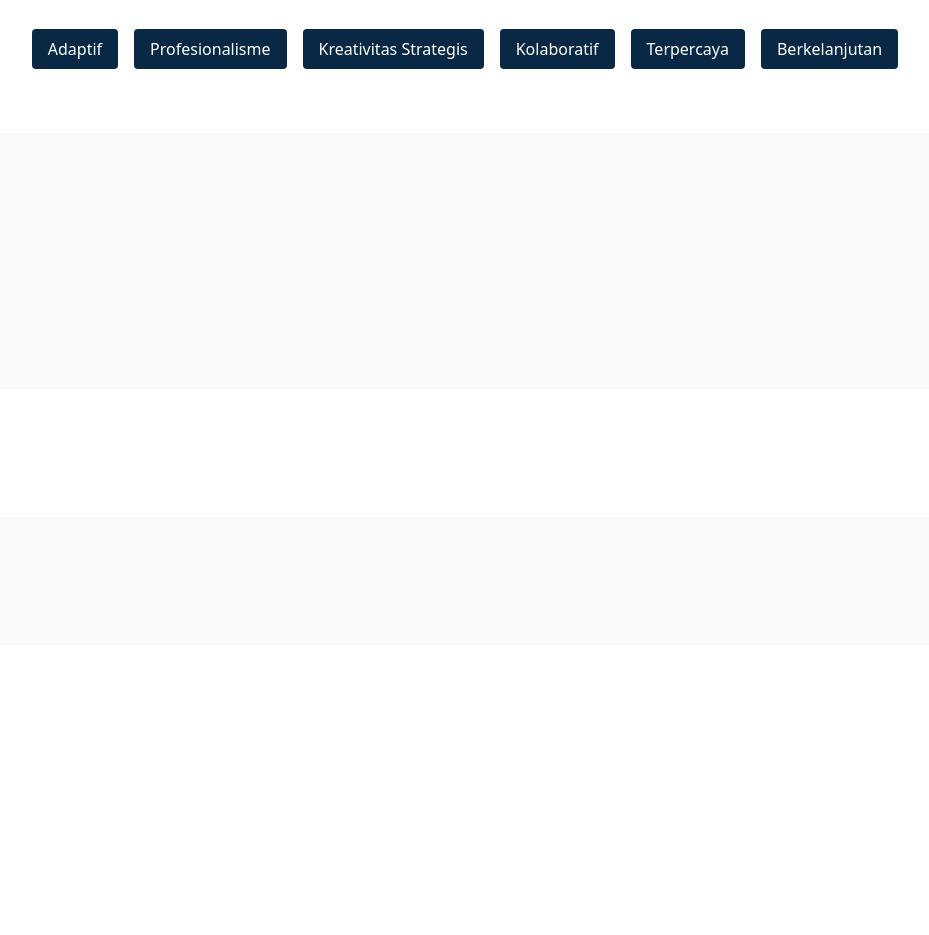
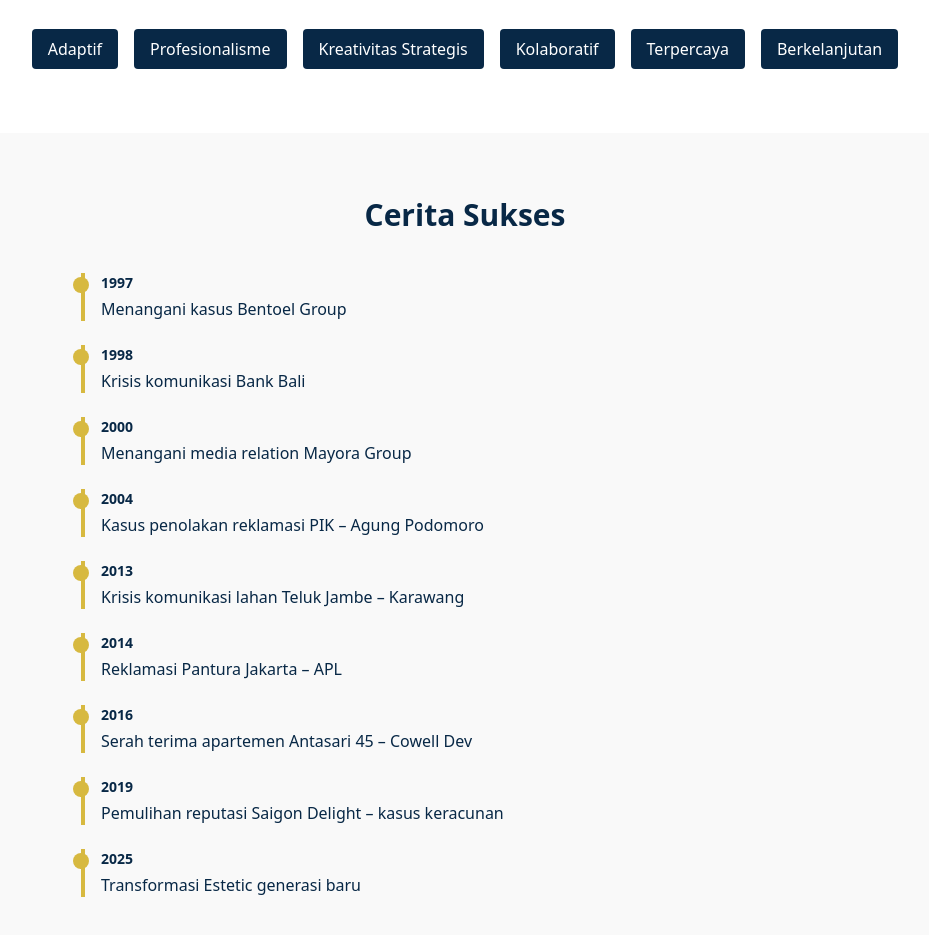
Before and after one commit to ProfAdri90/estetic-dinamis, a Next.js app: page / in a window 1280 px wide. Shown: the part 880-1815 px from the top of the page, without its empty margins (175-1104 px from the left). Before the commit the page ends 1525 px from the top, so only its background shows below. Built offline with nearby package versions, Linux system fonts and the light colour scheme.

Commit message:
Update index.js

```diff
--- a/pages/index.js
+++ b/pages/index.js
@@ -89,7 +89,26 @@ export default function Home() {
     ))}
   </div>
 </section>
-      <section id="sukses" className="bg-[#f9f9f9] text-[#082846] px-8 py-16">{/* Cerita Sukses */}</section>
+      <section id="sukses" className="bg-[#f9f9f9] text-[#082846] px-8 py-16">
+  <h3 className="text-3xl font-bold mb-10 text-center">
+    {lang === "id" ? "Cerita Sukses" : "Success Story"}
+  </h3>
+  <div className="flex flex-col gap-6 max-w-3xl mx-auto">
+    {successStory.map((item, index) => (
+      <motion.div
+        key={index}
+        className="border-l-4 border-[#d7b940] pl-4 relative"
+        initial={{ opacity: 0, x: -20 }}
+        whileInView={{ opacity: 1, x: 0 }}
+        transition={{ delay: index * 0.1 }}
+      >
+        <div className="absolute left-[-12px] top-1 w-4 h-4 bg-[#d7b940] rounded-full"></div>
+        <p className="text-sm font-bold mb-1">{item.year}</p>
+        <p>{item.text}</p>
+      </motion.div>
+    ))}
+  </div>
+</section>
       <section id="tim" className="bg-[#f9f9f9] text-[#082846] px-8 py-16">{/* Tim Kami */}</section>
       <section id="layanan" className="bg-white text-[#082846] px-8 py-16">{/* Layanan */}</section>
       <section id="kontak" className="bg-[#f9f9f9] text-[#082846] px-8 py-16">{/* Form Kontak */}</section>
```
